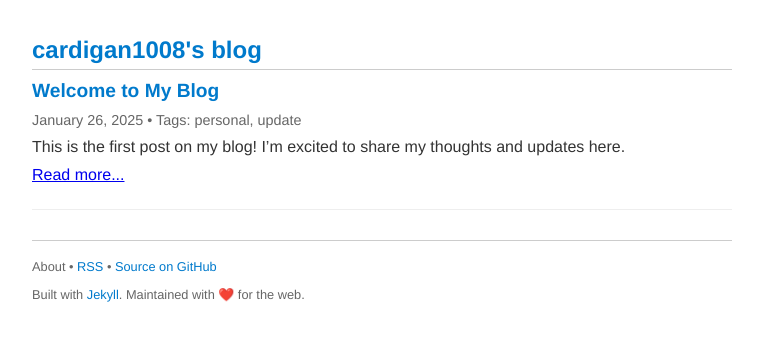
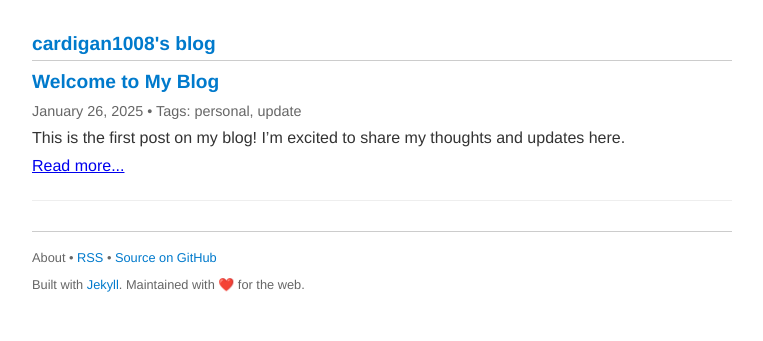
Before and after one commit to cardigan1008/cardigan1008.github.io, a Jekyll site: the page built from blog.md, in a window 1280 px wide. Shown: the top 341 px of the page, without its empty margins (258-1021 px from the left). Built offline with Jekyll 4.4.1, drawn with Linux system fonts in a browser that asks for light colours.

```diff
--- a/assets/css/blog.css
+++ b/assets/css/blog.css
@@ -17,11 +17,12 @@
 }
 
 header h1 {
-    font-size: 1.5rem;
+    font-size: 1.2rem;
     color: #007acc;
     margin-bottom: 10px;
     border-bottom: 1px solid #ccc;
     padding-bottom: 5px;
+    text-align: left;
 }
 
 .blog-posts .post {
```
